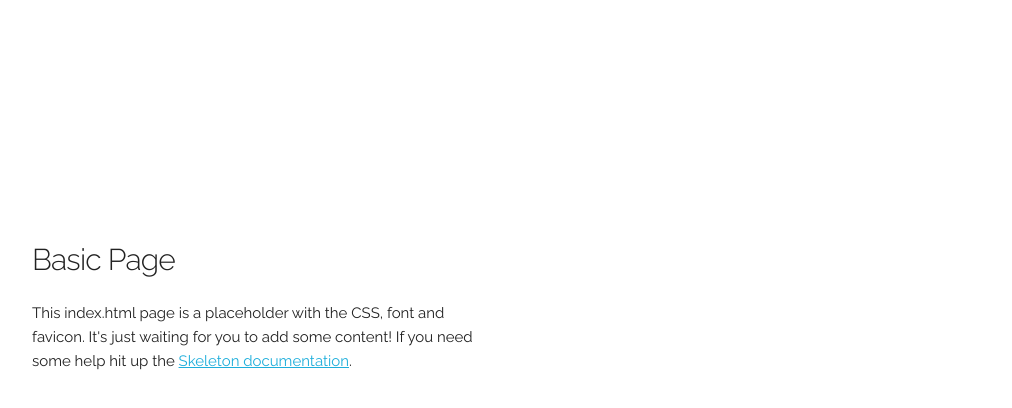
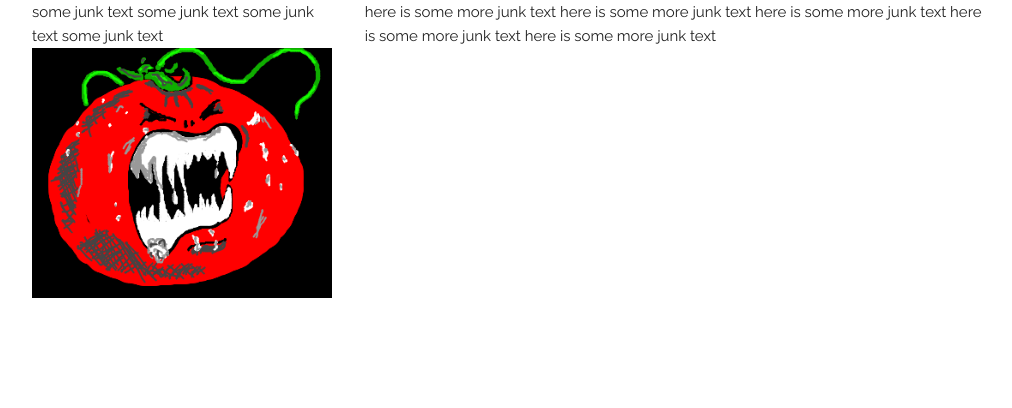
Before and after one commit to RMorgan253/killer-tomato-example, a plain HTML site: page index.html in a window 1280 px wide. Shown: the whole page, without its empty margins (128-1140 px from the left). Drawn offline with Linux system fonts and the light colour scheme.

Commit message:
add logo and basic styles sheet

```diff
--- /dev/null
+++ b/css/style.css
@@ -0,0 +1,4 @@
+logo {
+	width: 6em;
+	height: 6em;
+}
--- a/index.html
+++ b/index.html
@@ -5,7 +5,7 @@
   <!-- Basic Page Needs
   –––––––––––––––––––––––––––––––––––––––––––––––––– -->
   <meta charset="utf-8">
-  <title>Your page title here :)</title>
+  <title>This takes a long time to load now!</title>
   <meta name="description" content="">
   <meta name="author" content="">
 
@@ -21,6 +21,7 @@
   –––––––––––––––––––––––––––––––––––––––––––––––––– -->
   <link rel="stylesheet" href="css/normalize.css">
   <link rel="stylesheet" href="css/skeleton.css">
+  <link rel="stylesheet" href="css/style.css">
 
   <!-- Favicon
   –––––––––––––––––––––––––––––––––––––––––––––––––– -->
@@ -32,11 +33,19 @@
   <!-- Primary Page Layout
   –––––––––––––––––––––––––––––––––––––––––––––––––– -->
   <div class="container">
-    <div class="row">
-      <div class="one-half column" style="margin-top: 25%">
-        <h4>Basic Page</h4>
-        <p>This index.html page is a placeholder with the CSS, font and favicon. It's just waiting for you to add some content! If you need some help hit up the <a href="http://www.getskeleton.com">Skeleton documentation</a>.</p>
-      </div>
+    <div class='four columns'>
+      some junk text
+      some junk text
+      some junk text
+      some junk text
+      <img src='images/logo.png' class='logo'>
+    </div>
+    <div class='eight columns'>
+      here is some more junk text
+      here is some more junk text
+      here is some more junk text
+      here is some more junk text
+      here is some more junk text
     </div>
   </div>
 
```
Also changed, not shown: images/logo.png (added).
